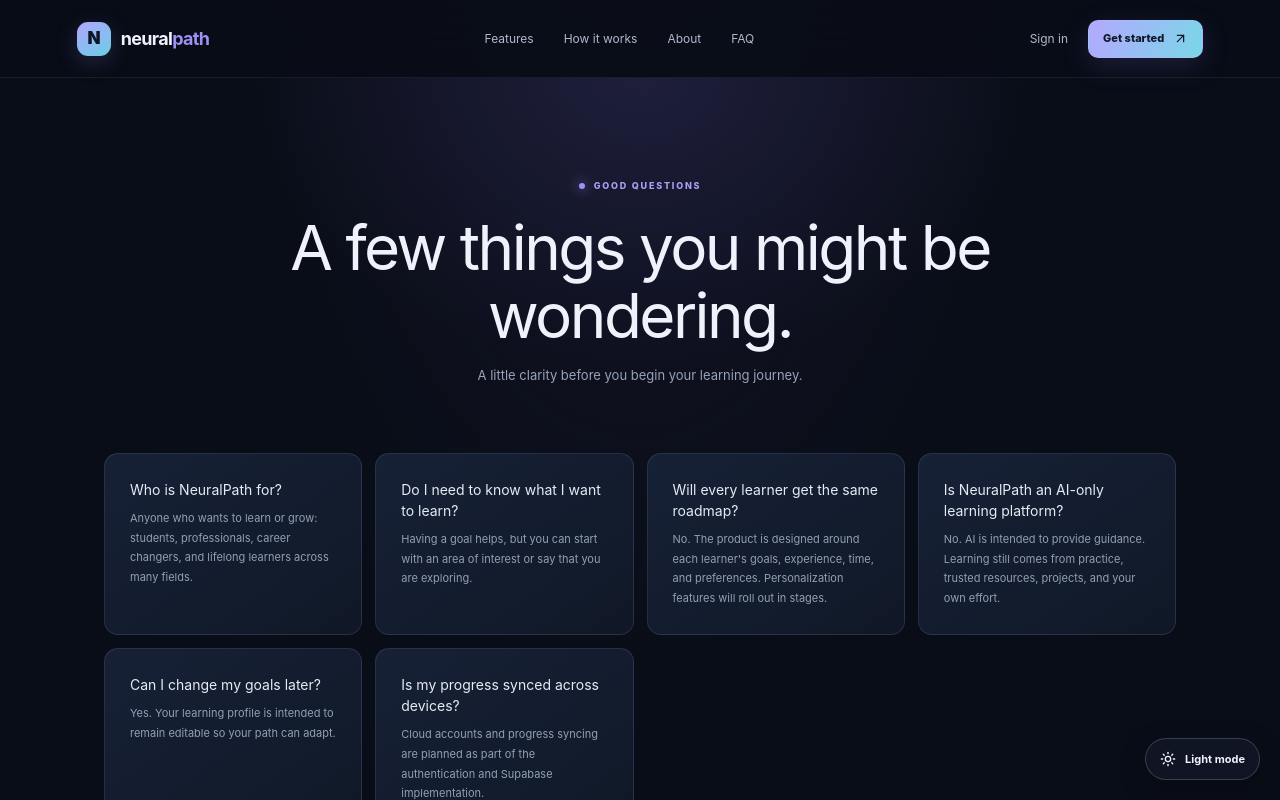
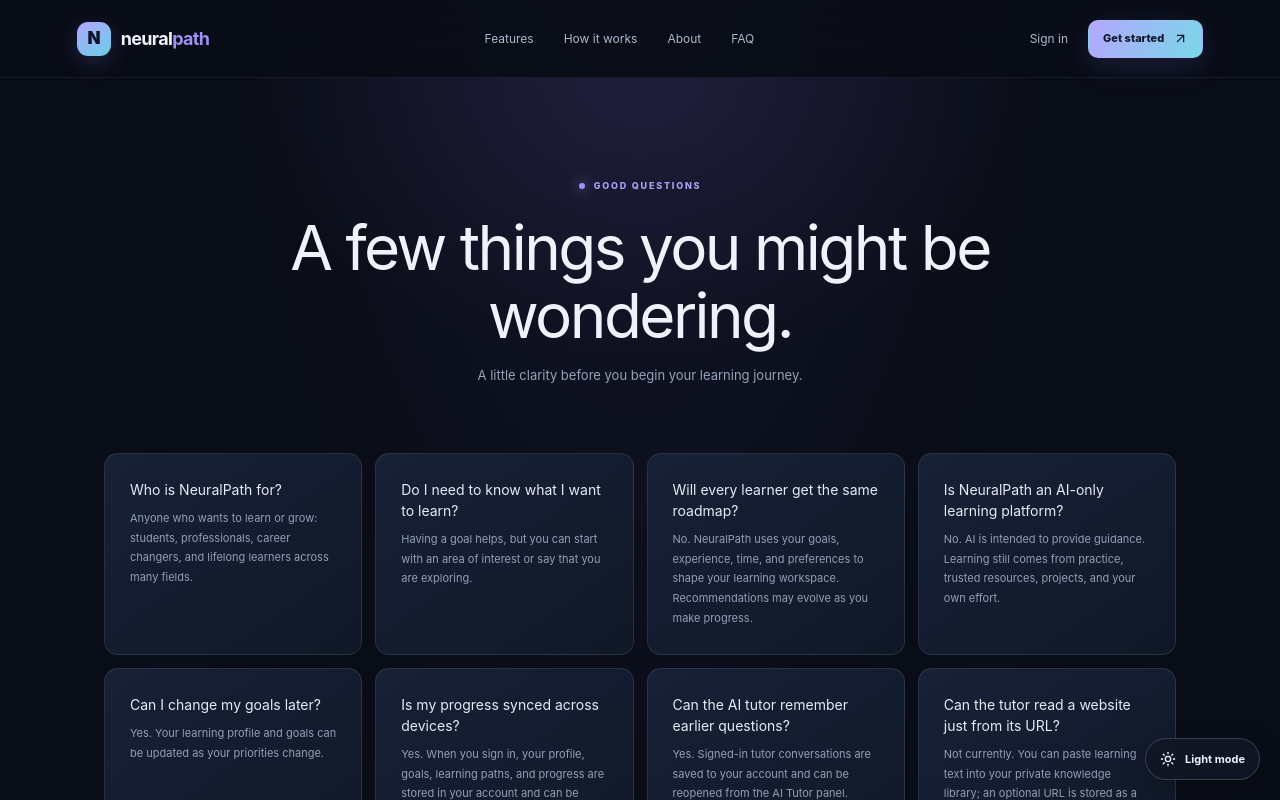
Before and after one commit to Dhruv-Savaliya/neuralpath-ai-workspace, a Next.js app in the folder apps/web/: page /faq in a window 1280 px wide. Shown: the top 800 px of the page. Built offline with nearby package versions, Linux system fonts and the light colour scheme.

Commit message:
fix(content): update FAQ to match live product capabilities

```diff
--- a/apps/web/app/faq/page.tsx
+++ b/apps/web/app/faq/page.tsx
@@ -1 +1,17 @@
-import {Shell,Intro} from "../components/marketing";const qs=[["Who is NeuralPath for?","Anyone who wants to learn or grow: students, professionals, career changers, and lifelong learners across many fields."],["Do I need to know what I want to learn?","Having a goal helps, but you can start with an area of interest or say that you are exploring."],["Will every learner get the same roadmap?","No. The product is designed around each learner's goals, experience, time, and preferences. Personalization features will roll out in stages."],["Is NeuralPath an AI-only learning platform?","No. AI is intended to provide guidance. Learning still comes from practice, trusted resources, projects, and your own effort."],["Can I change my goals later?","Yes. Your learning profile is intended to remain editable so your path can adapt."],["Is my progress synced across devices?","Cloud accounts and progress syncing are planned as part of the authentication and Supabase implementation."]];export default function FAQ(){return <Shell><Intro tag="GOOD QUESTIONS" title="A few things you might be wondering." desc="A little clarity before you begin your learning journey."/><section className="faq-grid">{qs.map(x=><article className="info-card" key={x[0]}><h3>{x[0]}</h3><p>{x[1]}</p></article>)}</section></Shell>}
+import { Shell, Intro } from "../components/marketing";
+
+const qs = [
+  ["Who is NeuralPath for?", "Anyone who wants to learn or grow: students, professionals, career changers, and lifelong learners across many fields."],
+  ["Do I need to know what I want to learn?", "Having a goal helps, but you can start with an area of interest or say that you are exploring."],
+  ["Will every learner get the same roadmap?", "No. NeuralPath uses your goals, experience, time, and preferences to shape your learning workspace. Recommendations may evolve as you make progress."],
+  ["Is NeuralPath an AI-only learning platform?", "No. AI is intended to provide guidance. Learning still comes from practice, trusted resources, projects, and your own effort."],
+  ["Can I change my goals later?", "Yes. Your learning profile and goals can be updated as your priorities change."],
+  ["Is my progress synced across devices?", "Yes. When you sign in, your profile, goals, learning paths, and progress are stored in your account and can be accessed across devices."],
+  ["Can the AI tutor remember earlier questions?", "Yes. Signed-in tutor conversations are saved to your account and can be reopened from the AI Tutor panel."],
+  ["Can the tutor read a website just from its URL?", "Not currently. You can paste learning text into your private knowledge library; an optional URL is stored as a reference and is not fetched or imported automatically."],
+  ["Are AI answers always correct?", "No AI system is perfect. Check important information against trusted sources, and do not use NeuralPath as a substitute for professional advice."],
+];
+
+export default function FAQ() {
+  return <Shell><Intro tag="GOOD QUESTIONS" title="A few things you might be wondering." desc="A little clarity before you begin your learning journey."/><section className="faq-grid">{qs.map(([question, answer]) => <article className="info-card" key={question}><h3>{question}</h3><p>{answer}</p></article>)}</section></Shell>;
+}
```
